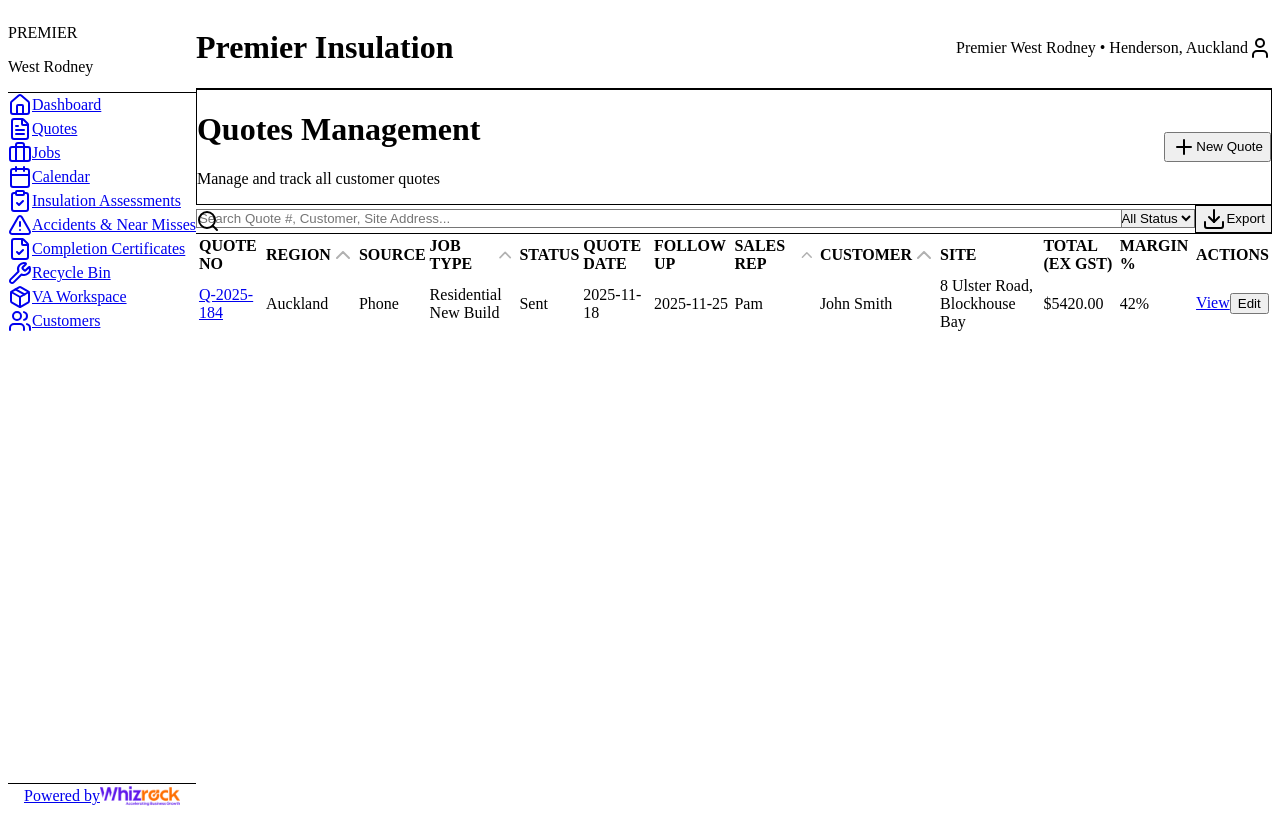
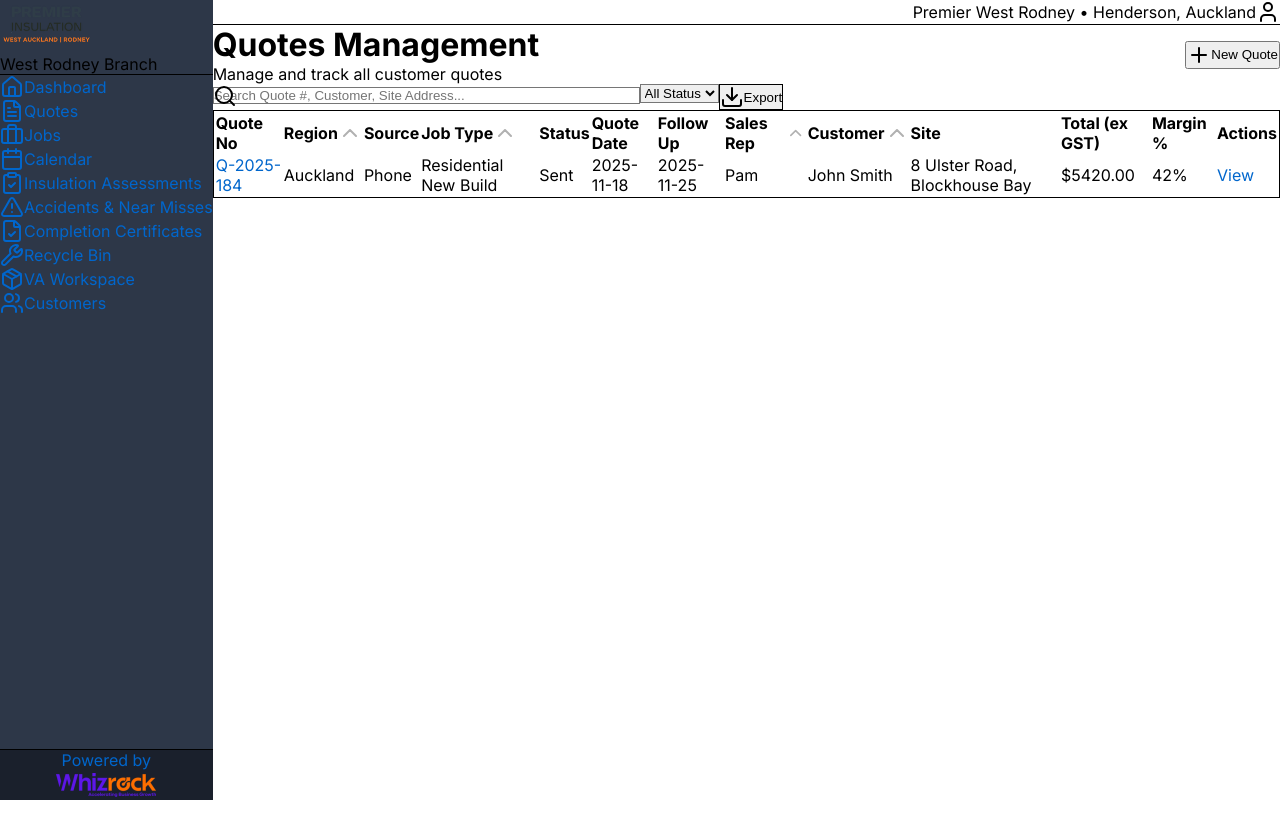
Before and after one commit to whizrocksukumar/whizrock-premier, a Next.js app: page /quotes in a window 1280 px wide. Built offline with nearby package versions, Linux system fonts and the light colour scheme.

Commit message:
Update: Sidebar styling, layout fixes, and quotes page with sky blue header

```diff
--- a/src/app/components/Sidebar.tsx
+++ b/src/app/components/Sidebar.tsx
@@ -25,14 +25,23 @@
   const pathname = usePathname()
 
   return (
-    <aside className="w-64 bg-slate-900 text-white flex flex-col h-screen">
-      <div className="p-4 border-b border-slate-700">
-        <p className="text-sm font-semibold text-slate-300">PREMIER</p>
-        <p className="text-xs text-slate-400">West Rodney</p>
+    <aside style={{ backgroundColor: '#2d3748' }} className="w-72 text-white flex flex-col h-screen">
+      {/* Top - Premier Logo with padding */}
+      <div className="p-8 border-b border-gray-600">
+        <Image
+          src="/premier-logo.webp"
+          alt="Premier Insulation"
+          width={160}
+          height={50}
+          className="w-auto h-14 mb-3"
+          priority
+        />
+        <p className="text-xs text-gray-300">West Rodney Branch</p>
       </div>
 
-      <nav className="flex-1 p-3 overflow-y-auto">
-        <div className="space-y-1">
+      {/* Navigation - WHITE TEXT, BLUE HOVER */}
+      <nav className="flex-1 p-6 overflow-y-auto">
+        <div className="space-y-2">
           {navItems.map((item) => {
             const Icon = item.icon
             const isActive = pathname === item.href || pathname.startsWith(item.href + '/')
@@ -40,13 +49,13 @@
               <Link
                 key={item.href}
                 href={item.href}
-                className={`flex items-center gap-3 px-3 py-2 rounded text-sm transition-colors ${
+                className={`flex items-center gap-4 px-4 py-3 rounded font-medium text-sm transition-colors ${
                   isActive
-                    ? 'bg-orange-600 text-white font-medium'
-                    : 'text-slate-300 hover:bg-slate-800 hover:text-white'
+                    ? 'bg-blue-600 text-white'
+                    : 'text-white hover:bg-blue-600'
                 }`}
               >
-                <Icon className="w-4 h-4 flex-shrink-0" />
+                <Icon className="w-5 h-5 flex-shrink-0" />
                 <span>{item.label}</span>
               </Link>
             )
@@ -54,20 +63,21 @@
         </div>
       </nav>
 
-      <div className="p-4 border-t border-slate-700 mb-4">
+      {/* Bottom - Whizrock Logo with padding */}
+      <div className="p-8 border-t border-gray-600" style={{ backgroundColor: '#1a202c' }}>
         <a
           href="https://whizrock.com"
           target="_blank"
           rel="noopener noreferrer"
-          className="flex items-center justify-center gap-2 text-xs text-slate-400 hover:text-slate-200 transition"
+          className="flex flex-col items-center gap-3 text-center"
         >
-          <span>Powered by</span>
+          <span className="text-xs text-gray-400">Powered by</span>
           <Image
             src="/whizrock-logo.png"
             alt="Whizrock"
-            width={80}
-            height={24}
-            className="h-6 w-auto"
+            width={100}
+            height={30}
+            className="h-7 w-auto"
           />
         </a>
       </div>
--- a/src/app/dashboard/page.tsx
+++ b/src/app/dashboard/page.tsx
@@ -2,44 +2,46 @@
 
 export default function DashboardPage() {
   return (
-    <div className="space-y-6">
-      <h1 className="text-3xl font-bold text-gray-900">Dashboard</h1>
+    <div className="space-y-8">
+      <h1 className="text-3xl font-bold">Dashboard</h1>
 
-      <div className="grid grid-cols-1 md:grid-cols-4 gap-6">
-        <div className="bg-white p-6 rounded-lg shadow hover:shadow-lg transition">
-          <h3 className="text-sm font-medium text-gray-500">Quotes This Month</h3>
-          <p className="text-3xl font-bold text-gray-900 mt-2">47</p>
+      {/* KPI Cards - Horizontally stacked with box shadows */}
+      <div className="grid grid-cols-4 gap-6">
+        <div className="bg-white p-6 rounded border border-gray-200 shadow-sm hover:shadow-md">
+          <h3 className="text-sm font-medium text-gray-600 mb-3">Quotes This Month</h3>
+          <p className="text-4xl font-bold text-gray-900">47</p>
         </div>
-        <div className="bg-white p-6 rounded-lg shadow hover:shadow-lg transition">
-          <h3 className="text-sm font-medium text-gray-500">Jobs Scheduled</h3>
-          <p className="text-3xl font-bold text-gray-900 mt-2">23</p>
+        <div className="bg-white p-6 rounded border border-gray-200 shadow-sm hover:shadow-md">
+          <h3 className="text-sm font-medium text-gray-600 mb-3">Jobs Scheduled</h3>
+          <p className="text-4xl font-bold text-gray-900">23</p>
         </div>
-        <div className="bg-white p-6 rounded-lg shadow hover:shadow-lg transition">
-          <h3 className="text-sm font-medium text-gray-500">Conversion Rate</h3>
-          <p className="text-3xl font-bold text-green-600 mt-2">68%</p>
+        <div className="bg-white p-6 rounded border border-gray-200 shadow-sm hover:shadow-md">
+          <h3 className="text-sm font-medium text-gray-600 mb-3">Conversion Rate</h3>
+          <p className="text-4xl font-bold text-blue-600">68%</p>
         </div>
-        <div className="bg-white p-6 rounded-lg shadow hover:shadow-lg transition">
-          <h3 className="text-sm font-medium text-gray-500">Revenue (ex GST)</h3>
-          <p className="text-3xl font-bold text-gray-900 mt-2">$184,320</p>
+        <div className="bg-white p-6 rounded border border-gray-200 shadow-sm hover:shadow-md">
+          <h3 className="text-sm font-medium text-gray-600 mb-3">Revenue (ex GST)</h3>
+          <p className="text-4xl font-bold text-gray-900">$184,320</p>
         </div>
       </div>
 
-      <div className="bg-white p-6 rounded-lg shadow">
-        <h2 className="text-xl font-semibold mb-4 text-gray-900">Quick Actions</h2>
-        <div className="grid grid-cols-2 md:grid-cols-5 gap-4">
-          <Link href="/quotes" className="bg-blue-600 text-white text-center py-4 rounded-lg hover:bg-blue-700 font-medium transition">
+      {/* Quick Actions - Individual buttons stacked separately */}
+      <div>
+        <h2 className="text-2xl font-bold mb-6">Quick Actions</h2>
+        <div className="flex gap-4">
+          <Link href="/quotes" className="px-6 py-3 bg-blue-600 text-white font-medium rounded hover:bg-blue-700">
             New Quote
           </Link>
-          <Link href="/jobs" className="bg-green-600 text-white text-center py-4 rounded-lg hover:bg-green-700 font-medium transition">
+          <Link href="/jobs" className="px-6 py-3 bg-green-600 text-white font-medium rounded hover:bg-green-700">
             New Job
           </Link>
-          <Link href="/calendar" className="bg-purple-600 text-white text-center py-4 rounded-lg hover:bg-purple-700 font-medium transition">
+          <Link href="/calendar" className="px-6 py-3 bg-purple-600 text-white font-medium rounded hover:bg-purple-700">
             Calendar
           </Link>
-          <Link href="/assessments" className="bg-orange-600 text-white text-center py-4 rounded-lg hover:bg-orange-700 font-medium transition">
+          <Link href="/assessments" className="px-6 py-3 bg-orange-600 text-white font-medium rounded hover:bg-orange-700">
             Assessment
           </Link>
-          <Link href="/customers" className="bg-indigo-600 text-white text-center py-4 rounded-lg hover:bg-indigo-700 font-medium transition">
+          <Link href="/customers" className="px-6 py-3 bg-indigo-600 text-white font-medium rounded hover:bg-indigo-700">
             Customers
           </Link>
         </div>
--- a/src/app/globals.css
+++ b/src/app/globals.css
@@ -2,4 +2,28 @@
 @tailwind components;
 @tailwind utilities;
 
-/* NO @apply — DIRECT TAILWIND ONLY (WORKS WITH TURBOPACK) */
+* {
+  margin: 0;
+  padding: 0;
+  box-sizing: border-box;
+}
+
+html {
+  scroll-behavior: smooth;
+}
+
+body {
+  font-family: 'Inter', -apple-system, BlinkMacSystemFont, 'Segoe UI', sans-serif;
+  -webkit-font-smoothing: antialiased;
+  -moz-osx-font-smoothing: grayscale;
+  background-color: #ffffff;
+}
+
+a {
+  color: #0066cc;
+  text-decoration: none;
+}
+
+a:hover {
+  text-decoration: underline;
+}
--- a/src/app/layout.tsx
+++ b/src/app/layout.tsx
@@ -1,7 +1,6 @@
 import type { Metadata } from 'next'
 import './globals.css'
 import Sidebar from '@/app/components/Sidebar'
-import Image from 'next/image'
 import { User } from 'lucide-react'
 
 export const metadata: Metadata = {
@@ -11,25 +10,28 @@
 export default function RootLayout({ children }: { children: React.ReactNode }) {
   return (
     <html lang="en" suppressHydrationWarning>
-      <body className="bg-gray-50 min-h-screen flex">
+      <head>
+        <link href="https://fonts.googleapis.com/css2?family=Inter:wght@400;500;600;700&display=swap" rel="stylesheet" />
+      </head>
+      <body className="bg-white min-h-screen flex" suppressHydrationWarning>
         <Sidebar />
-        <div className="flex-1 flex flex-col">
+        <div className="flex-1 flex flex-col bg-white">
           <header className="bg-white border-b border-gray-200 sticky top-0 z-10">
             <div className="px-8 py-4 flex items-center justify-between">
-              <div className="flex items-center gap-3">
-                <h1 className="text-xl font-bold text-slate-900">Premier Insulation</h1>
-              </div>
+              <div className="flex-1"></div>
               <div className="flex items-center gap-6">
-                <span className="text-sm text-gray-600">
+                <span className="text-sm text-gray-600 font-medium">
                   Premier West Rodney • Henderson, Auckland
                 </span>
-                <div className="w-10 h-10 bg-gray-300 rounded-full flex items-center justify-center">
-                  <User className="w-6 h-6 text-gray-600" />
+                <div className="w-10 h-10 bg-blue-600 rounded-full flex items-center justify-center cursor-pointer hover:bg-blue-700 transition">
+                  <User className="w-5 h-5 text-white" />
                 </div>
               </div>
             </div>
           </header>
-          <main className="flex-1 overflow-auto p-8">{children}</main>
+          <main className="flex-1 overflow-auto bg-white p-10">
+            {children}
+          </main>
         </div>
       </body>
     </html>
--- a/src/app/quotes/page.tsx
+++ b/src/app/quotes/page.tsx
@@ -57,55 +57,58 @@
   }
 
   return (
-    <div className="space-y-6">
-      <div className="bg-sky-100 rounded-lg shadow-sm p-6 border border-sky-200">
-        <div className="flex justify-between items-center">
+    <div className="space-y-8">
+      {/* BLUE Header Section */}
+      <div className="bg-blue-600 text-white p-8 rounded">
+        <div className="flex items-center justify-between">
           <div>
-            <h1 className="text-3xl font-bold text-gray-900">Quotes Management</h1>
-            <p className="text-sm text-gray-600 mt-1">Manage and track all customer quotes</p>
+            <h1 className="text-3xl font-bold">Quotes Management</h1>
+            <p className="text-blue-100 mt-2">Manage and track all customer quotes</p>
           </div>
-          <button className="bg-orange-600 hover:bg-orange-700 text-white px-6 py-3 rounded-lg font-medium flex items-center gap-2 transition shadow-md hover:shadow-lg">
+          <button className="px-6 py-3 bg-white text-blue-600 font-medium rounded hover:bg-blue-50 flex items-center gap-2">
             <Plus className="w-5 h-5" />
             New Quote
           </button>
         </div>
       </div>
 
-      <div className="bg-white rounded-lg shadow overflow-hidden">
-        <div className="p-4 border-b flex flex-wrap gap-4 items-center bg-gray-50">
-          <div className="flex-1 min-w-64">
+      {/* Search Bar - 40% width, centered top */}
+      <div className="flex gap-4 items-start">
+        <div className="w-2/5">
           <div className="relative">
             <Search className="absolute left-3 top-3 w-5 h-5 text-gray-400" />
             <input
               type="text"
               placeholder="Search Quote #, Customer, Site Address..."
-                className="w-full pl-10 pr-4 py-3 border border-gray-300 rounded-lg focus:outline-none focus:ring-2 focus:ring-orange-500 focus:border-transparent"
+              className="w-full pl-10 pr-4 py-2 border border-gray-300 rounded focus:outline-none focus:ring-2 focus:ring-blue-500"
             />
           </div>
         </div>
-          <select className="px-4 py-3 border border-gray-300 rounded-lg focus:outline-none focus:ring-2 focus:ring-orange-500 focus:border-transparent">
+        <select className="px-4 py-2 border border-gray-300 rounded focus:outline-none focus:ring-2 focus:ring-blue-500">
           <option>All Status</option>
           <option>Draft</option>
           <option>Sent</option>
           <option>Accepted</option>
         </select>
-          <button className="flex items-center gap-2 px-4 py-3 border border-gray-300 rounded-lg hover:bg-gray-100 transition">
+        <button className="px-4 py-2 border border-gray-300 rounded hover:bg-gray-50 flex items-center gap-2">
           <Download className="w-5 h-5" />
           Export
         </button>
       </div>
 
+      {/* Table */}
+      <div className="bg-white rounded border border-gray-200 overflow-hidden">
         <div className="overflow-x-auto">
           <table className="w-full">
-            <thead className="bg-blue-900 text-white text-sm font-bold uppercase tracking-wider">
+            <thead className="bg-gray-800 text-white">
               <tr>
                 {['quoteNo', 'region', 'source', 'jobType', 'status', 'quoteDate', 'followUp', 'salesRep', 'customer', 'site', 'total', 'margin'].map((key) => (
                   <th
                     key={key}
-                    className="px-4 py-4 text-left font-bold uppercase tracking-wider cursor-pointer hover:bg-blue-800 transition"
+                    className="px-4 py-3 text-left font-semibold text-sm cursor-pointer hover:bg-gray-700"
                     onClick={() => ['region', 'customer', 'jobType', 'salesRep'].includes(key) && handleSort(key as keyof Quote)}
                   >
-                    <div className="flex items-center gap-1">
+                    <div className="flex items-center gap-2">
                       {key === 'quoteNo' ? 'Quote No' :
                        key === 'total' ? 'Total (ex GST)' :
                        key === 'margin' ? 'Margin %' :
@@ -118,36 +121,25 @@
                     </div>
                   </th>
                 ))}
-                <th className="px-4 py-4 text-left font-bold uppercase tracking-wider">Actions</th>
+                <th className="px-4 py-3 text-left font-semibold text-sm">Actions</th>
               </tr>
             </thead>
-            <tbody className="divide-y divide-gray-200">
+            <tbody>
               {quotes.map((q) => (
-                <tr key={q.id} className="hover:bg-gray-50 transition">
-                  <td className="px-4 py-4">
-                    <a href={`/quotes/${q.id}`} className="text-blue-600 font-medium hover:underline">
-                      {q.quoteNo}
-                    </a>
-                  </td>
-                  <td className="px-4 py-4 text-sm">{q.region}</td>
-                  <td className="px-4 py-4 text-sm">{q.source}</td>
-                  <td className="px-4 py-4 text-sm">{q.jobType}</td>
-                  <td className="px-4 py-4">
-                    <span className={`px-3 py-1 rounded-full text-xs font-medium ${statusColors[q.status] || 'bg-gray-100 text-gray-800'}`}>
-                      {q.status}
-                    </span>
-                  </td>
-                  <td className="px-4 py-4 text-sm">{q.quoteDate}</td>
-                  <td className="px-4 py-4 text-sm">{q.followUp || "-"}</td>
-                  <td className="px-4 py-4 text-sm">{q.salesRep}</td>
-                  <td className="px-4 py-4 text-sm">{q.customer}</td>
-                  <td className="px-4 py-4 text-sm">{q.site}</td>
-                  <td className="px-4 py-4 text-sm font-medium">${q.total.toFixed(2)}</td>
-                  <td className="px-4 py-4 text-sm">{q.margin}%</td>
-                  <td className="px-4 py-4 text-sm">
-                    <a href={`/quotes/${q.id}`} className="text-blue-600 hover:underline mr-3">View</a>
-                    <button className="text-gray-600 hover:underline">Edit</button>
-                  </td>
+                <tr key={q.id} className="border-b border-gray-200 hover:bg-gray-50">
+                  <td className="px-4 py-3"><a href={`/quotes/${q.id}`} className="text-blue-600 font-medium">{q.quoteNo}</a></td>
+                  <td className="px-4 py-3 text-sm">{q.region}</td>
+                  <td className="px-4 py-3 text-sm">{q.source}</td>
+                  <td className="px-4 py-3 text-sm">{q.jobType}</td>
+                  <td className="px-4 py-3"><span className={`px-3 py-1 rounded text-xs font-medium ${statusColors[q.status]}`}>{q.status}</span></td>
+                  <td className="px-4 py-3 text-sm">{q.quoteDate}</td>
+                  <td className="px-4 py-3 text-sm">{q.followUp}</td>
+                  <td className="px-4 py-3 text-sm">{q.salesRep}</td>
+                  <td className="px-4 py-3 text-sm">{q.customer}</td>
+                  <td className="px-4 py-3 text-sm">{q.site}</td>
+                  <td className="px-4 py-3 text-sm font-medium">${q.total.toFixed(2)}</td>
+                  <td className="px-4 py-3 text-sm">{q.margin}%</td>
+                  <td className="px-4 py-3 text-sm"><a href={`/quotes/${q.id}`} className="text-blue-600">View</a></td>
                 </tr>
               ))}
             </tbody>
```
Lines whose indentation alone changed are shown as unchanged.
